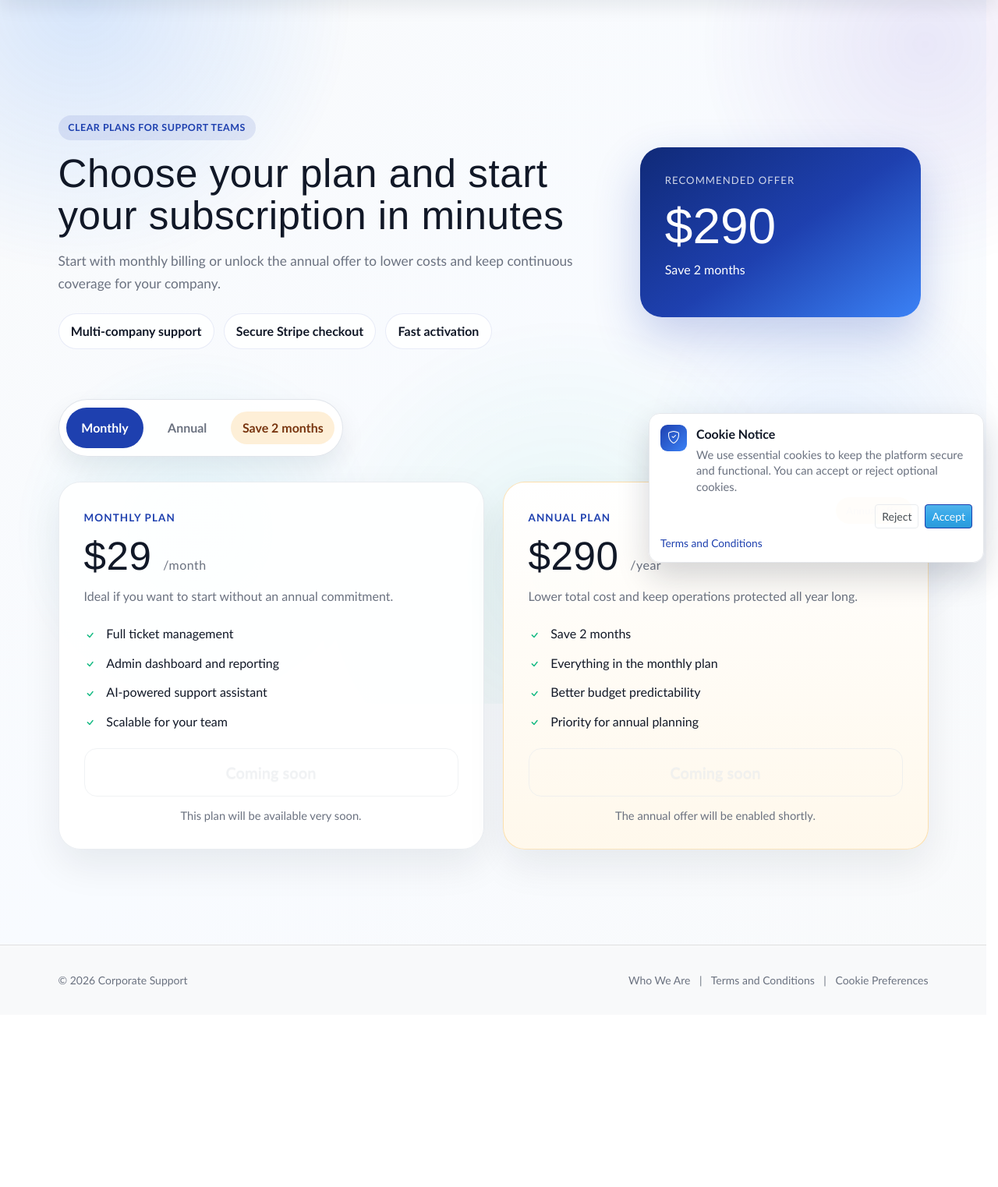
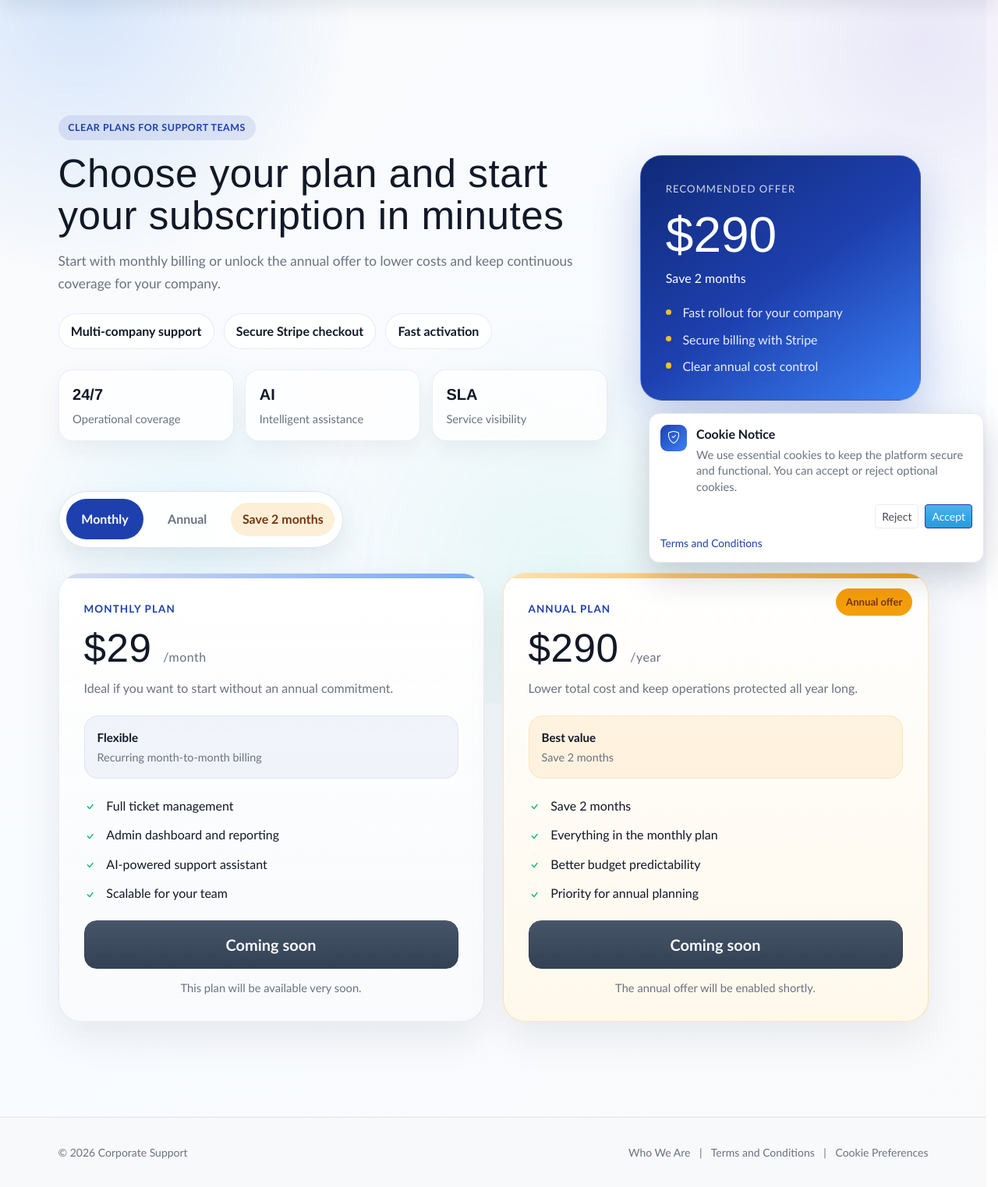
Before and after one commit to bryanzs1/sistema-soporte-tecnico, a Flask app: page /pricing in a window 1280 px wide. Shown: the part 58-1581 px from the top of the page at 78% size. Before the commit the page ends 1324 px from the top, so only its background shows below. Run offline with Flask 3, Linux system fonts and the light colour scheme; some libraries are stand-ins or nearby versions.

Commit message:
Refine pricing page design and improve disabled plan contrast

```diff
--- a/app/static/style.css
+++ b/app/static/style.css
@@ -182,6 +182,36 @@
     max-width: 56rem;
 }
 
+.pricing-metrics {
+    display: grid;
+    grid-template-columns: repeat(3, minmax(0, 1fr));
+    gap: 0.9rem;
+    margin-top: 1.6rem;
+    max-width: 48rem;
+}
+
+.pricing-metric {
+    padding: 1rem 1.1rem;
+    border-radius: 18px;
+    background: rgba(255, 255, 255, 0.78);
+    border: 1px solid rgba(148, 163, 184, 0.18);
+    box-shadow: 0 12px 28px rgba(15, 23, 42, 0.05);
+}
+
+.pricing-metric strong {
+    display: block;
+    font-family: var(--font-heading);
+    font-size: 1.25rem;
+    color: var(--color-text-primary);
+}
+
+.pricing-metric span {
+    display: block;
+    margin-top: 0.25rem;
+    color: var(--color-text-secondary);
+    font-size: 0.92rem;
+}
+
 .pricing-eyebrow {
     display: inline-block;
     margin-bottom: 1rem;
@@ -223,6 +253,7 @@
     background: linear-gradient(145deg, #102a78, #1e40af 52%, #3b82f6);
     color: #fff;
     box-shadow: 0 24px 60px rgba(30, 64, 175, 0.24);
+    border: 1px solid rgba(255, 255, 255, 0.18);
 }
 
 .pricing-panel-label {
@@ -237,6 +268,32 @@
     font-size: clamp(2.6rem, 5vw, 4rem);
     line-height: 1;
     margin: 1rem 0 0.8rem;
+}
+
+.pricing-panel-points {
+    list-style: none;
+    margin: 1.2rem 0 0;
+    padding: 0;
+    display: grid;
+    gap: 0.7rem;
+}
+
+.pricing-panel-points li {
+    position: relative;
+    padding-left: 1.35rem;
+    color: rgba(255, 255, 255, 0.9);
+    line-height: 1.45;
+}
+
+.pricing-panel-points li::before {
+    content: "";
+    position: absolute;
+    left: 0;
+    top: 0.45rem;
+    width: 0.45rem;
+    height: 0.45rem;
+    border-radius: 999px;
+    background: #fbbf24;
 }
 
 .pricing-section {
@@ -291,10 +348,11 @@
     gap: 1.4rem;
     padding: 2rem;
     border-radius: 28px;
-    background: rgba(255, 255, 255, 0.9);
+    background: linear-gradient(180deg, rgba(255, 255, 255, 0.98), rgba(248, 250, 252, 0.94));
     border: 1px solid rgba(148, 163, 184, 0.2);
     box-shadow: 0 20px 50px rgba(15, 23, 42, 0.08);
     transition: transform 0.25s ease, box-shadow 0.25s ease, border-color 0.25s ease;
+    overflow: hidden;
 }
 
 .plan-card:hover,
@@ -307,6 +365,19 @@
 .plan-card-featured {
     background: linear-gradient(180deg, rgba(255, 255, 255, 0.96), rgba(255, 248, 235, 0.96));
     border-color: rgba(245, 158, 11, 0.28);
+}
+
+.plan-card::after {
+    content: "";
+    position: absolute;
+    inset: 0 auto auto 0;
+    width: 100%;
+    height: 6px;
+    background: linear-gradient(90deg, rgba(30, 64, 175, 0.18), rgba(59, 130, 246, 0.7));
+}
+
+.plan-card-featured::after {
+    background: linear-gradient(90deg, rgba(245, 158, 11, 0.3), rgba(245, 158, 11, 0.95));
 }
 
 .plan-ribbon {
@@ -377,6 +448,37 @@
     line-height: 1.65;
 }
 
+.plan-summary-row {
+    display: flex;
+}
+
+.plan-summary-box {
+    width: 100%;
+    padding: 0.95rem 1rem;
+    border-radius: 18px;
+    background: rgba(30, 64, 175, 0.05);
+    border: 1px solid rgba(30, 64, 175, 0.08);
+}
+
+.plan-summary-box strong {
+    display: block;
+    color: var(--color-text-primary);
+    font-size: 0.95rem;
+}
+
+.plan-summary-box span {
+    display: block;
+    margin-top: 0.25rem;
+    color: var(--color-text-secondary);
+    font-size: 0.9rem;
+    line-height: 1.45;
+}
+
+.plan-summary-box-accent {
+    background: rgba(245, 158, 11, 0.1);
+    border-color: rgba(245, 158, 11, 0.16);
+}
+
 .plan-features {
     list-style: none;
     margin: 0;
@@ -412,6 +514,26 @@
     font-weight: 800;
 }
 
+.pricing-disabled-btn,
+.pricing-disabled-btn:disabled {
+    width: 100%;
+    border: 1px solid #334155;
+    background: linear-gradient(180deg, #475569, #334155);
+    color: #f8fafc;
+    opacity: 1;
+    cursor: not-allowed;
+    box-shadow: inset 0 1px 0 rgba(255, 255, 255, 0.08);
+}
+
+.pricing-disabled-btn:hover,
+.pricing-disabled-btn:focus,
+.pricing-disabled-btn:disabled:hover,
+.pricing-disabled-btn:disabled:focus {
+    color: #f8fafc;
+    background: linear-gradient(180deg, #475569, #334155);
+    border-color: #334155;
+}
+
 .plan-status-note {
     margin: 0.8rem 0 0;
     text-align: center;
@@ -427,6 +549,7 @@
 }
 
 @media (max-width: 991.98px) {
+    .pricing-metrics,
     .pricing-hero-inner,
     .pricing-grid {
         grid-template-columns: 1fr;
@@ -460,6 +583,10 @@
 
     .billing-toggle {
         flex: 1 1 140px;
+    }
+
+    .pricing-metrics {
+        gap: 0.75rem;
     }
 }
 
--- a/app/templates/pricing.html
+++ b/app/templates/pricing.html
@@ -17,12 +17,31 @@
         <span>{{ 'Checkout seguro con Stripe' if is_es else 'Secure Stripe checkout' }}</span>
         <span>{{ 'Activación rápida' if is_es else 'Fast activation' }}</span>
       </div>
+      <div class="pricing-metrics">
+        <div class="pricing-metric">
+          <strong>24/7</strong>
+          <span>{{ 'Cobertura operativa' if is_es else 'Operational coverage' }}</span>
+        </div>
+        <div class="pricing-metric">
+          <strong>AI</strong>
+          <span>{{ 'Asistencia inteligente' if is_es else 'Intelligent assistance' }}</span>
+        </div>
+        <div class="pricing-metric">
+          <strong>SLA</strong>
+          <span>{{ 'Visibilidad del servicio' if is_es else 'Service visibility' }}</span>
+        </div>
+      </div>
     </div>
     <div class="pricing-hero-panel">
       <div class="pricing-panel-card">
         <div class="pricing-panel-label">{{ 'Oferta recomendada' if is_es else 'Recommended offer' }}</div>
         <div class="pricing-panel-price">{{ annual_price_display }}</div>
         <p>{{ annual_offer_text }}</p>
+        <ul class="pricing-panel-points">
+          <li>{{ 'Implementación rápida para tu empresa' if is_es else 'Fast rollout for your company' }}</li>
+          <li>{{ 'Facturación segura con Stripe' if is_es else 'Secure billing with Stripe' }}</li>
+          <li>{{ 'Control claro del costo anual' if is_es else 'Clear annual cost control' }}</li>
+        </ul>
       </div>
     </div>
   </div>
@@ -46,6 +65,12 @@
           <h2>{{ monthly_price_display }} <small>{{ '/mes' if is_es else '/month' }}</small></h2>
           <p>{{ 'Ideal si quieres empezar sin compromiso anual.' if is_es else 'Ideal if you want to start without an annual commitment.' }}</p>
         </div>
+        <div class="plan-summary-row">
+          <div class="plan-summary-box">
+            <strong>{{ 'Flexible' if is_es else 'Flexible' }}</strong>
+            <span>{{ 'Pago recurrente mes a mes' if is_es else 'Recurring month-to-month billing' }}</span>
+          </div>
+        </div>
         <ul class="plan-features">
           <li>{{ 'Gestión completa de tickets' if is_es else 'Full ticket management' }}</li>
           <li>{{ 'Panel administrativo y reportes' if is_es else 'Admin dashboard and reporting' }}</li>
@@ -58,7 +83,7 @@
             {{ 'Suscribirme mensual' if is_es else 'Subscribe monthly' }}
           </button>
           {% elif not has_monthly_price %}
-          <button type="button" class="btn btn-outline-secondary btn-lg" disabled>
+          <button type="button" class="btn btn-lg pricing-disabled-btn" disabled>
             {{ 'Próximamente' if is_es else 'Coming soon' }}
           </button>
           <p class="plan-status-note">{{ 'Este plan estará disponible muy pronto.' if is_es else 'This plan will be available very soon.' }}</p>
@@ -80,6 +105,12 @@
           <h2>{{ annual_price_display }} <small>{{ '/año' if is_es else '/year' }}</small></h2>
           <p>{{ 'Reduce el costo total y mantén la operación protegida todo el año.' if is_es else 'Lower total cost and keep operations protected all year long.' }}</p>
         </div>
+        <div class="plan-summary-row">
+          <div class="plan-summary-box plan-summary-box-accent">
+            <strong>{{ 'Mejor valor' if is_es else 'Best value' }}</strong>
+            <span>{{ annual_offer_text }}</span>
+          </div>
+        </div>
         <ul class="plan-features">
           <li>{{ annual_offer_text }}</li>
           <li>{{ 'Mismas funciones del plan mensual' if is_es else 'Everything in the monthly plan' }}</li>
@@ -92,7 +123,7 @@
             {{ 'Elegir plan anual' if is_es else 'Choose annual plan' }}
           </button>
           {% elif not has_annual_price %}
-          <button type="button" class="btn btn-outline-secondary btn-lg" disabled>
+          <button type="button" class="btn btn-lg pricing-disabled-btn" disabled>
             {{ 'Próximamente' if is_es else 'Coming soon' }}
           </button>
           <p class="plan-status-note">{{ 'La oferta anual se activará en breve.' if is_es else 'The annual offer will be enabled shortly.' }}</p>
```
